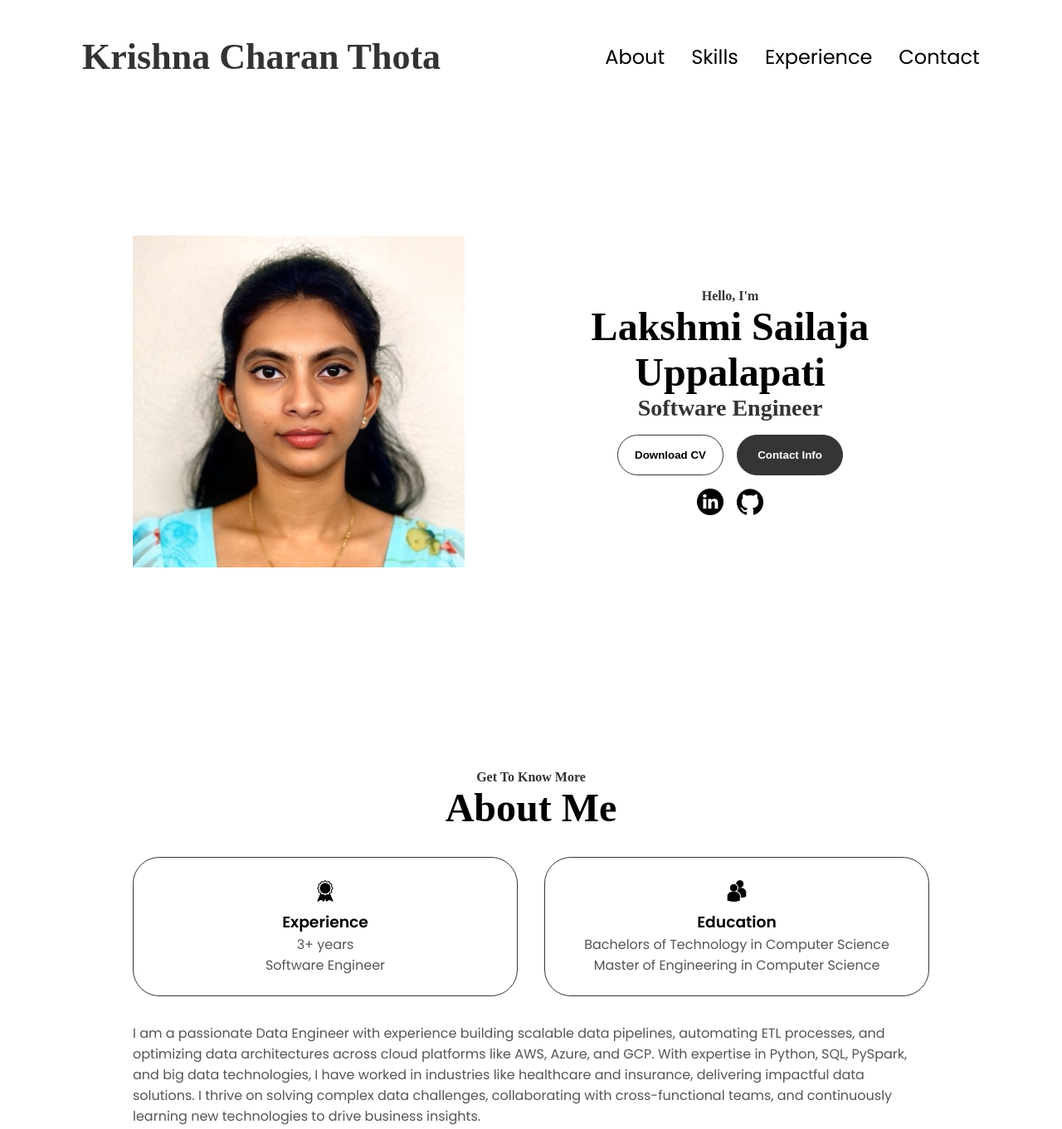
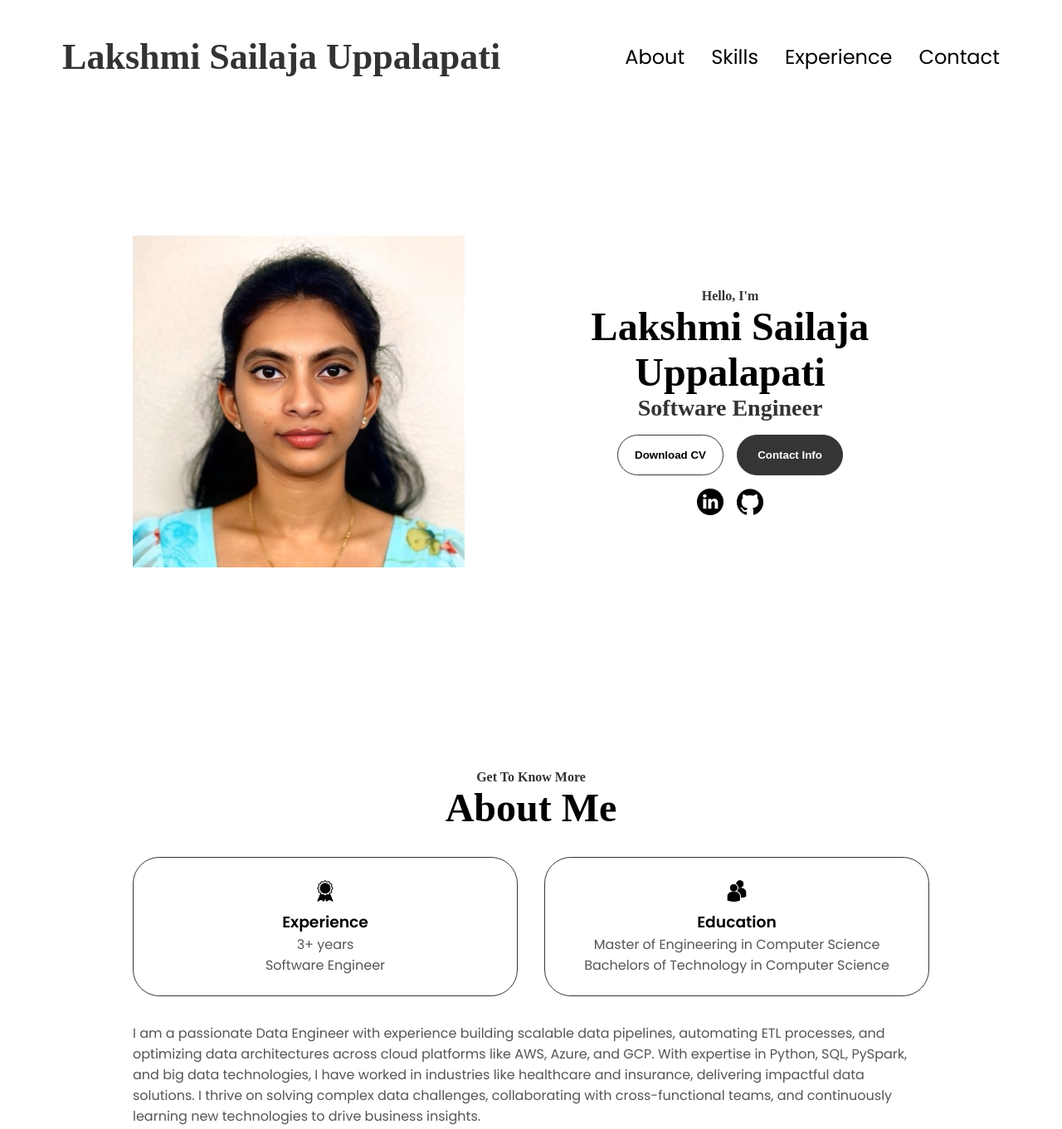
Before and after one commit to sailajauppalapati/sailajaportfolio, a plain HTML site: page index.html in a window 1280 px wide. Shown: the top 1361 px of the page at 83% size. Drawn offline with Linux system fonts and the light colour scheme.

Commit message:
1st draft

```diff
--- a/index.html
+++ b/index.html
@@ -10,7 +10,7 @@
   </head>
   <body>
     <nav id="desktop-nav">
-      <div class="logo">Krishna Charan Thota</div>
+      <div class="logo">Lakshmi Sailaja Uppalapati</div>
       <div>
         <ul class="nav-links">
           <li><a href="#about">About</a></li>
@@ -38,7 +38,7 @@
     </nav>
     <section id="profile">
       <div class="section__pic-container">
-        <img src="./assets/profile-pic.jpeg" alt="Lakshmi Sailaja profile picture" />
+        <img src="./assets/profile-pic.jpeg" alt="Lakshmi Sailaja profile picture"/>
       </div>
       <div class="section__text">
         <p class="section__text__p1">Hello, I'm</p>
@@ -93,7 +93,7 @@
                 class="icon"
               />
               <h3>Education</h3>
-              <p> Bachelors of Technology in Computer Science<br />Master of Engineering in Computer Science</p>
+              <p> Master of Engineering in Computer Science<br />Bachelors of Technology in Computer Science</p>
             </div>
           </div>
           <div class="text-container">
--- a/mediaqueries.css
+++ b/mediaqueries.css
@@ -2,7 +2,7 @@
   #profile {
     height: 83vh;
     margin-bottom: 6rem;
-  }
+}
   .about-containers {
     flex-wrap: wrap;
   }
```
